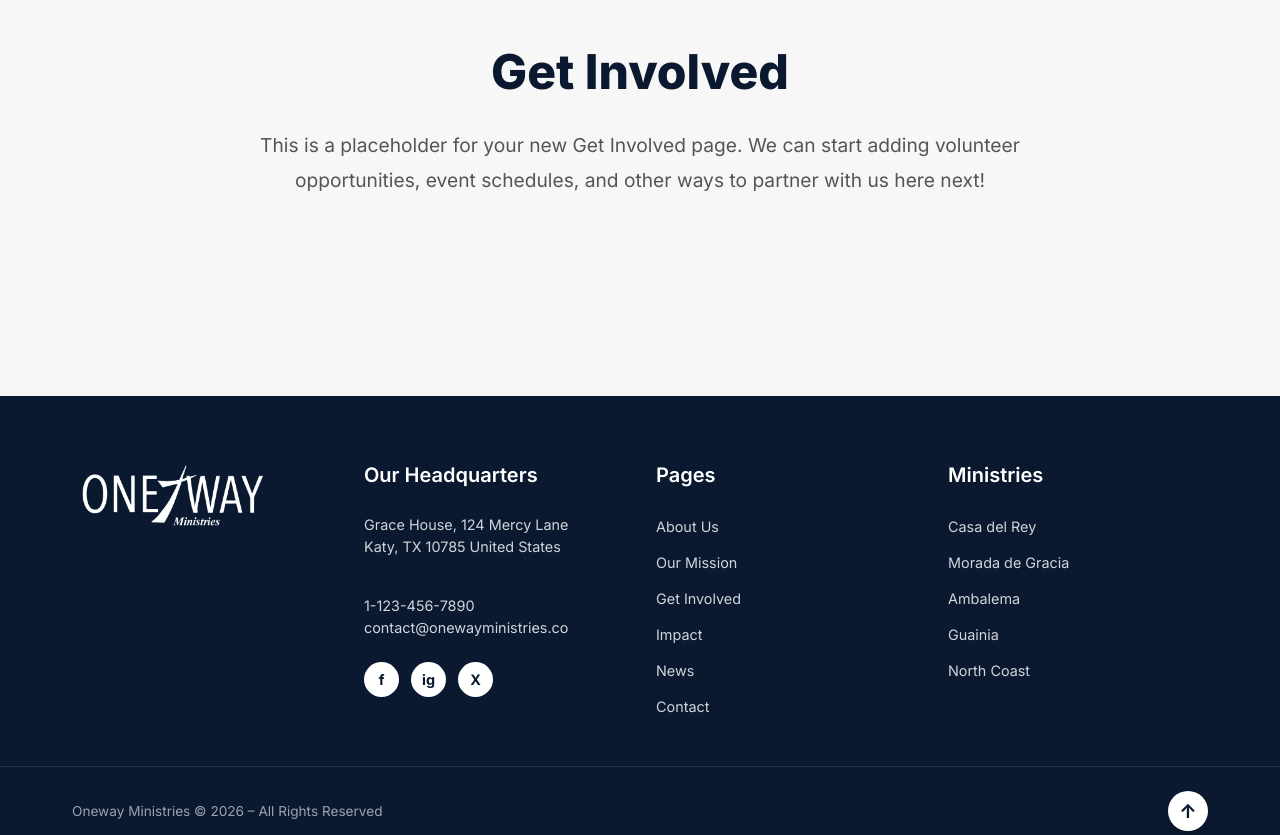
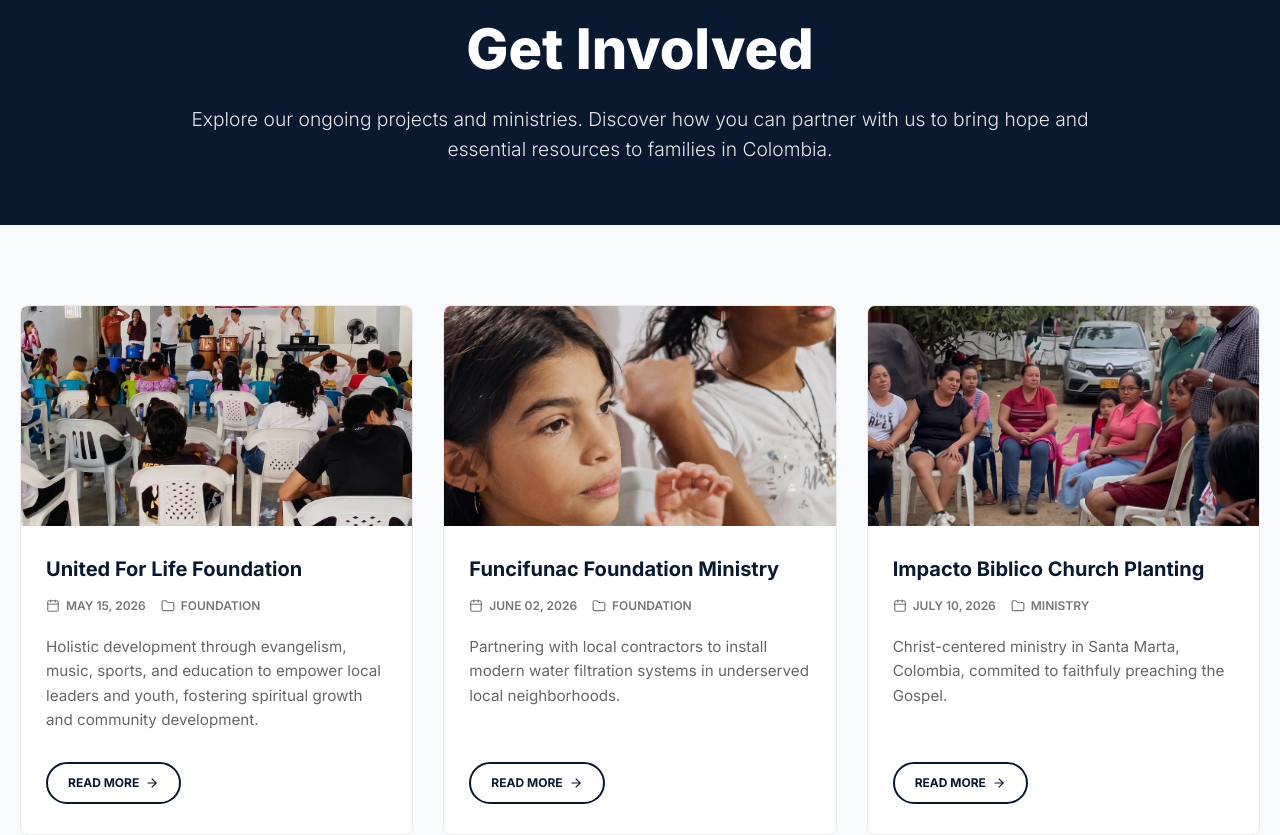
Before and after one commit to cgdiazv/oneway-ministries-site, a Next.js app: page /get-involved in a window 1280 px wide. Shown: the part 180-1015 px from the top of the page. Built offline with nearby package versions, Linux system fonts and the light colour scheme.

Commit message:
Update the Get Involved page

```diff
--- a/app/get-involved/page.tsx
+++ b/app/get-involved/page.tsx
@@ -1,15 +1,198 @@
+"use client";
+
 import React from "react";
+import Image from "next/image";
 import { theme } from "@/styles/theme";
+import { Calendar, Folder, ArrowRight } from "lucide-react";
 
 export default function GetInvolvedPage() {
+  const projectsData = [
+    {
+      title: "United For Life Foundation",
+      date: "MAY 15, 2026",
+      category: "FOUNDATION",
+      excerpt: "Holistic development through evangelism, music, sports, and education to empower local leaders and youth, fostering spiritual growth and community development.",
+      image: "/project-1.webp",
+      link: "/projects/united-for-life",
+    },
+    {
+      title: "Funcifunac Foundation Ministry",
+      date: "JUNE 02, 2026",
+      category: "FOUNDATION",
+      excerpt: "Partnering with local contractors to install modern water filtration systems in underserved local neighborhoods.",
+      image: "/project-2.webp",
+      link: "/projects/funcifunac",
+    },
+    {
+      title: "Impacto Biblico Church Planting",
+      date: "JULY 10, 2026",
+      category: "MINISTRY",
+      excerpt: "Christ-centered ministry in Santa Marta, Colombia, commited to faithfuly preaching the Gospel.",
+      image: "/project-3.webp",
+      link: "/projects/impacto-biblico",
+    },
+    {
+      title: "Casa del Rey",
+      date: "AUGUST 05, 2026",
+      category: "MINISTRY",
+      excerpt: "Casa del Rey, together with Shalom Mision Xtrema Church, is a Christ-centered ministry in Bogota, Colombia.",
+      image: "/project-4.webp",
+      link: "/projects/casa-del-rey",
+    },
+  ];
+
   return (
-    <div style={{ padding: "120px 20px", textAlign: "center", minHeight: "60vh", backgroundColor: "#f7f7f7" }}>
-      <div style={{ maxWidth: "800px", margin: "0 auto" }}>
-        <h1 style={{ color: theme.colors.primary, fontSize: "3rem", marginBottom: "20px", fontWeight: 800 }}>Get Involved</h1>
-        <p style={{ color: "#555", fontSize: "1.2rem", lineHeight: "1.8" }}>
-          This is a placeholder for your new Get Involved page. We can start adding volunteer opportunities, event schedules, and other ways to partner with us here next!
-        </p>
+    <>
+      <div style={styles.heroSection}>
+        <div style={styles.container}>
+          <h1 style={styles.headline}>Get Involved</h1>
+          <p style={styles.subtext}>
+            Explore our ongoing projects and ministries. Discover how you can partner with us to bring hope and essential resources to families in Colombia.
+          </p>
+        </div>
       </div>
-    </div>
+
+      <section style={styles.newsSection}>
+        <div style={styles.newsContainer}>
+          <div className="news-grid" style={styles.newsGrid}>
+            {projectsData.map((project, index) => (
+              <div key={index} style={styles.newsCard}>
+                <div style={styles.projectImageContainer}>
+                  <Image
+                    src={project.image}
+                    alt={project.title}
+                    fill
+                    style={{ objectFit: 'cover' }}
+                  />
+                </div>
+                <div style={styles.projectCardBody}>
+                  <h3 style={styles.projectCardTitle}>{project.title}</h3>
+                  <div style={styles.projectCardMeta}>
+                    <span style={styles.metaItem}>
+                      <Calendar size={14} style={{ marginRight: '6px' }}/> {project.date}
+                    </span>
+                    <span style={styles.metaItem}>
+                      <Folder size={14} style={{ marginRight: '6px' }}/> {project.category}
+                    </span>
+                  </div>
+                  <p style={styles.projectCardExcerpt}>{project.excerpt}</p>
+                  <a href={project.link} className="read-more-btn-hover" style={styles.projectReadMore}>
+                    READ MORE <ArrowRight size={14} style={{ marginLeft: '6px' }} />
+                  </a>
+                </div>
+              </div>
+            ))}
+          </div>
+        </div>
+      </section>
+    </>
   );
 }
+
+const styles = {
+  heroSection: {
+    backgroundColor: theme.colors.primary,
+    padding: "100px 20px 60px",
+    textAlign: "center" as const,
+    display: "flex",
+    flexDirection: "column" as const,
+    alignItems: "center",
+    justifyContent: "center",
+  },
+  container: {
+    maxWidth: "900px",
+    margin: "0 auto",
+  },
+  headline: {
+    color: theme.colors.text.inverse,
+    fontSize: "3.5rem",
+    fontWeight: 800,
+    marginBottom: "20px",
+    lineHeight: "1.2",
+  },
+  subtext: {
+    color: theme.colors.text.inverse,
+    fontSize: "1.2rem",
+    lineHeight: "1.6",
+    opacity: 0.9,
+    fontWeight: 300,
+  },
+  newsSection: {
+    backgroundColor: "#f9fafb",
+    padding: "80px 20px",
+    display: "flex",
+    justifyContent: "center",
+    minHeight: "50vh",
+  },
+  newsContainer: {
+    maxWidth: "1300px",
+    width: "100%",
+  },
+  newsGrid: {
+    display: "grid",
+    gridTemplateColumns: "repeat(3, 1fr)",
+    gap: "30px",
+  },
+  newsCard: {
+    border: "1px solid #eaeaea",
+    borderRadius: "8px",
+    overflow: "hidden",
+    backgroundColor: "#fff",
+    display: "flex",
+    flexDirection: "column" as const,
+    transition: "transform 0.3s ease, box-shadow 0.3s ease",
+  },
+  projectImageContainer: {
+    position: "relative" as const,
+    width: "100%",
+    height: "220px",
+    backgroundColor: "#f0f0f0",
+  },
+  projectCardBody: {
+    padding: "30px 25px",
+    display: "flex",
+    flexDirection: "column" as const,
+    flex: 1,
+  },
+  projectCardTitle: {
+    fontSize: "1.25rem",
+    fontWeight: 700,
+    color: theme.colors.primary,
+    marginBottom: "15px",
+    lineHeight: "1.3",
+  },
+  projectCardMeta: {
+    display: "flex",
+    gap: "15px",
+    color: "#777",
+    fontSize: "0.75rem",
+    fontWeight: 600,
+    marginBottom: "20px",
+    textTransform: "uppercase" as const,
+    flexWrap: "wrap" as const,
+  },
+  metaItem: {
+    display: "flex",
+    alignItems: "center",
+  },
+  projectCardExcerpt: {
+    fontSize: "0.95rem",
+    lineHeight: "1.6",
+    color: "#666",
+    marginBottom: "30px",
+    flex: 1,
+  },
+  projectReadMore: {
+    alignSelf: "flex-start",
+    display: "inline-flex",
+    alignItems: "center",
+    padding: "10px 20px",
+    border: `2px solid ${theme.colors.primary}`,
+    color: theme.colors.primary,
+    borderRadius: "30px",
+    fontSize: "0.75rem",
+    fontWeight: 700,
+    textDecoration: "none",
+    transition: "all 0.3s ease",
+  },
+};
--- a/app/news/[slug]/page.tsx
+++ b/app/news/[slug]/page.tsx
@@ -7,8 +7,15 @@ import { useParams } from "next/navigation";
 import { theme } from "@/styles/theme";
 import { ArrowLeft, Calendar, Folder } from "lucide-react";
 
+interface NewsItem {
+  title: string;
+  date: string;
+  category: string;
+  image: string;
+}
+
 // Mock data to provide specific info based on the URL slug
-const newsData: Record<string, any> = {
+const newsData: Record<string, NewsItem> = {
   "new-community-center-opening": {
     title: "New Community Center Opening",
     date: "OCTOBER 12, 2026",
--- a/components/Footer.tsx
+++ b/components/Footer.tsx
@@ -20,7 +20,7 @@ const Footer = () => {
   ];
 
   const ministryLinks = [
-    { name: 'Casa del Rey', link: '/ministries/casa-del-rey' },
+    { name: 'Casa del Rey', link: '/projects/casa-del-rey' },
     { name: 'Morada de Gracia', link: '/ministries/morada-de-gracia' },
     { name: 'Ambalema', link: '/ministries/ambalema' },
     { name: 'Guainia', link: '/ministries/guainia' },
```
